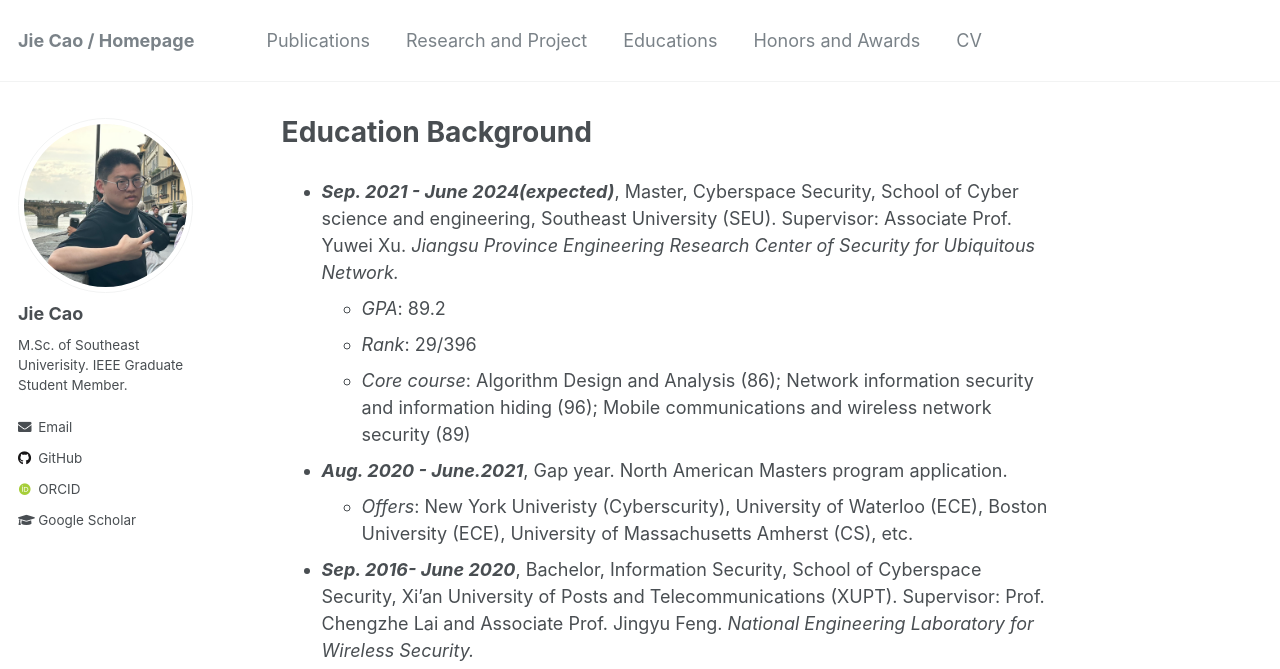
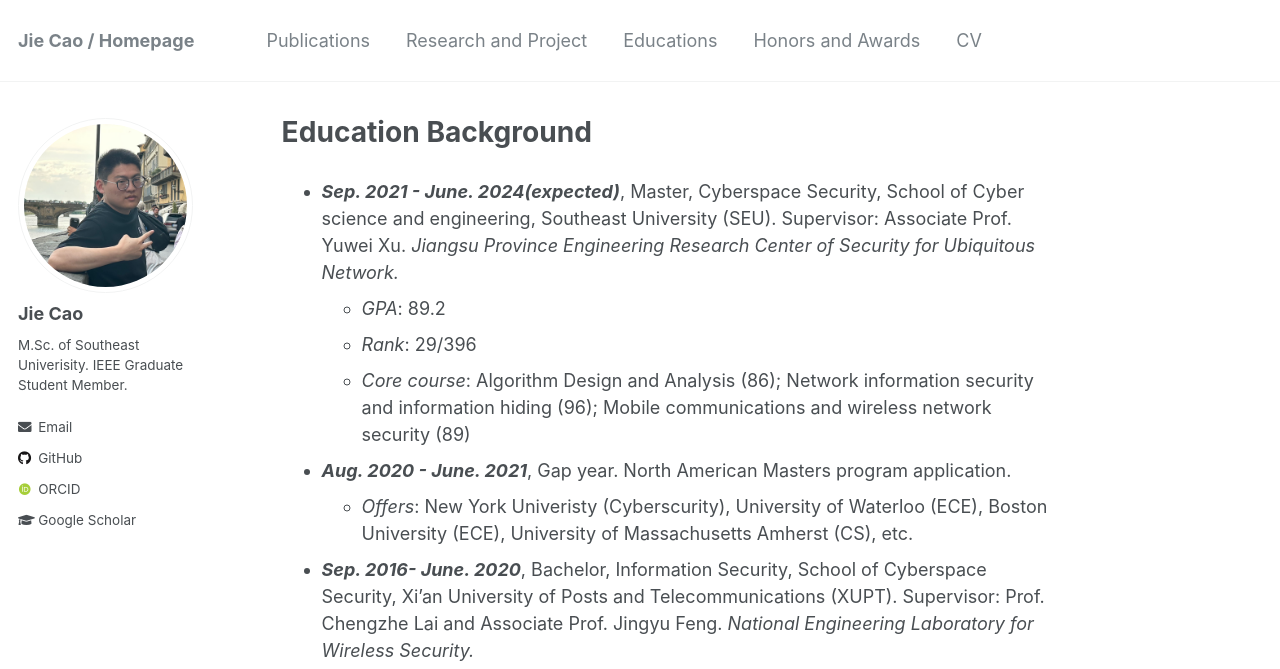
Before and after one commit to JieJayCao/JieJayCao.github.io, a Jekyll site: the page built from _pages/educations.md, in a window 1280 px wide and 1006 px high. Shown: the top 669 px of the window. Built offline with Jekyll 4.4.1, drawn with Linux system fonts in a browser that asks for light colours; some web fonts are replaced.

```diff
--- a/_pages/educations.md
+++ b/_pages/educations.md
@@ -3,16 +3,16 @@ permalink: /educations/
 title: "Education Background"
 ---
 
-- ***Sep. 2021 - June 2024(expected)***, Master, Cyberspace Security, School of Cyber science and engineering, Southeast University (SEU). Supervisor: Associate Prof. Yuwei Xu. *Jiangsu Province Engineering Research Center of Security for Ubiquitous Network.*
+- ***Sep. 2021 - June. 2024(expected)***, Master, Cyberspace Security, School of Cyber science and engineering, Southeast University (SEU). Supervisor: Associate Prof. Yuwei Xu. *Jiangsu Province Engineering Research Center of Security for Ubiquitous Network.*
   - *GPA*: 89.2
   - *Rank*: 29/396
   - *Core course*: Algorithm Design and Analysis (86); Network information security and information hiding (96); Mobile communications and wireless network security (89)
 
-- ***Aug. 2020 - June.2021***, Gap year. North American Masters program application.
+- ***Aug. 2020 - June. 2021***, Gap year. North American Masters program application.
   - *Offers*: New York Univeristy (Cyberscurity),  University of Waterloo (ECE), Boston University (ECE), University of Massachusetts Amherst (CS), etc.
 
 
-- ***Sep. 2016- June 2020***, Bachelor, Information Security, School of Cyberspace Security, Xi'an University of Posts and Telecommunications (XUPT). Supervisor: Prof. Chengzhe Lai and Associate Prof. Jingyu Feng. *National Engineering Laboratory for Wireless Security.*
+- ***Sep. 2016- June. 2020***, Bachelor, Information Security, School of Cyberspace Security, Xi'an University of Posts and Telecommunications (XUPT). Supervisor: Prof. Chengzhe Lai and Associate Prof. Jingyu Feng. *National Engineering Laboratory for Wireless Security.*
   - *GPA*: 87.9
   - *Ran*k: 3/204
   - *Core course*: Cryptology (92), Information Theory (91), Communication Principles (97), Database (91), Coding Cryptography (92)
```
